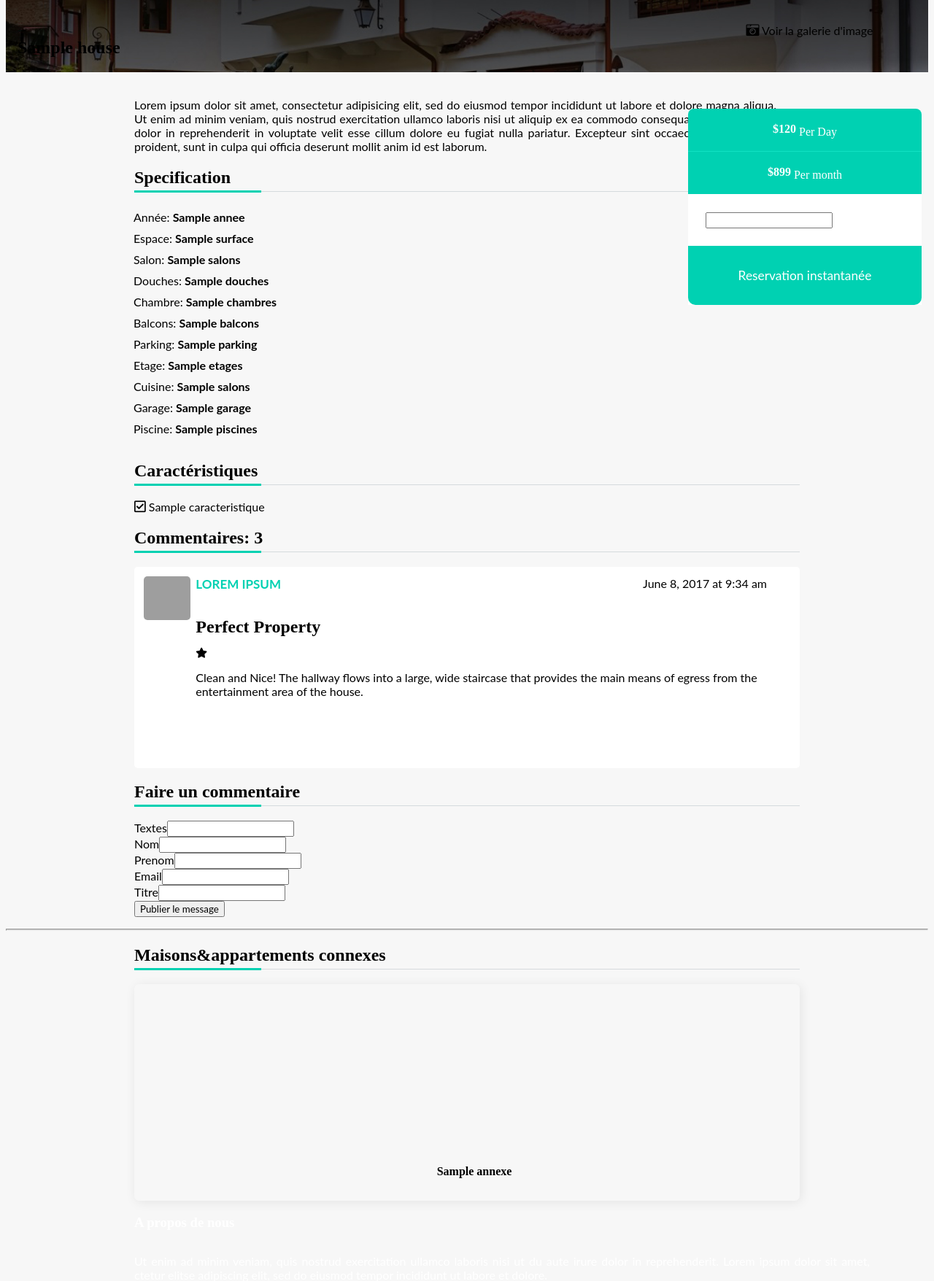
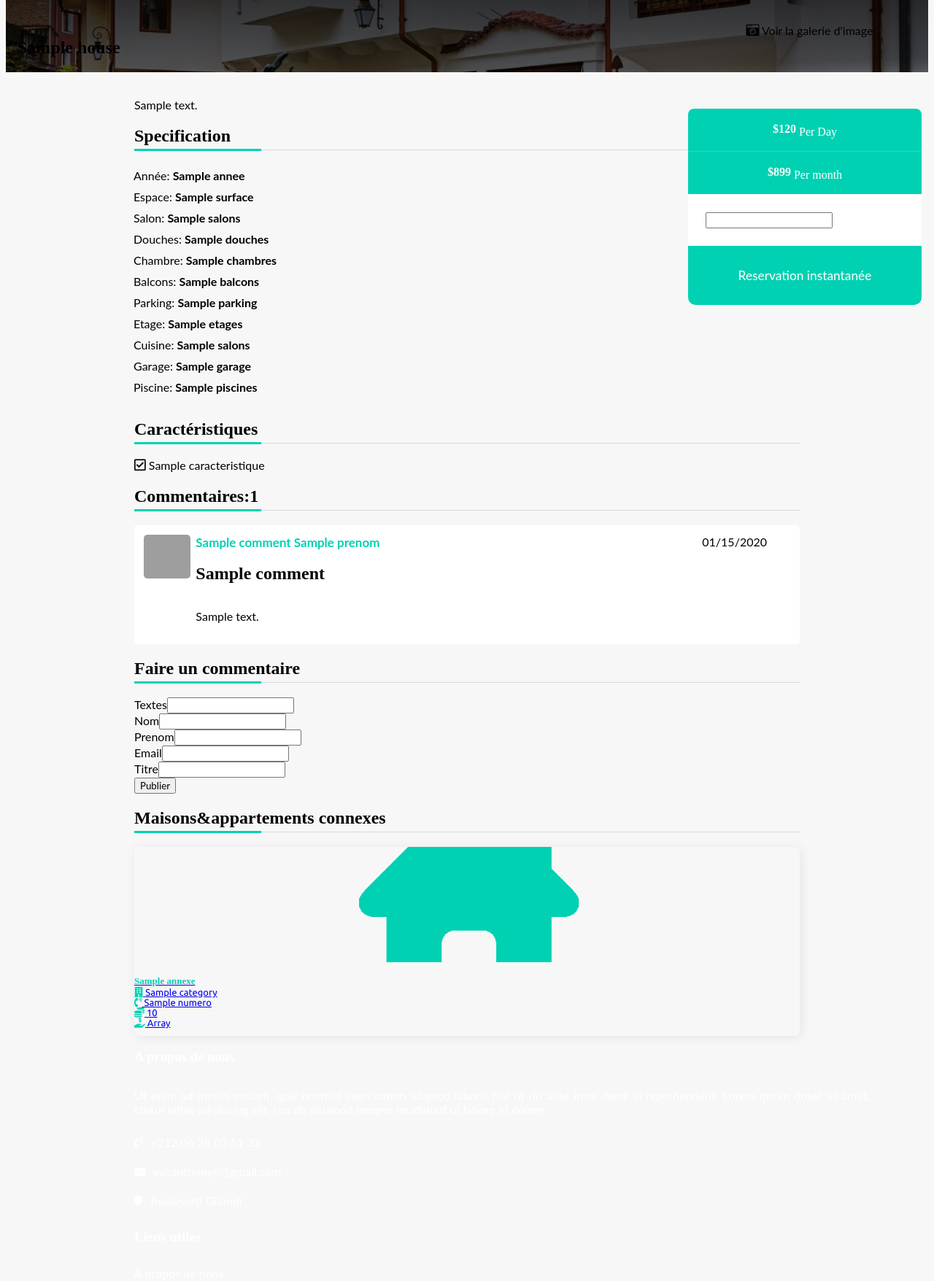
Before and after one commit to Yahshoua/gabon-immo, a Symfony app: template templates/immo/index.html.twig in a window 1280 px wide. Shown: the part 175-1931 px from the top of the page at 73% size. Run offline with Twig, Linux system fonts and the light colour scheme; the template is opened without the code that fills it: most values are stand-ins (such as "Sample title", 1, 10 or a date in 2020); form fields are guessed from the names that the template uses; some libraries are stand-ins or nearby versions; grey boxes are pictures that could not be loaded.

Commit message:
mise à jour des commentaires

```diff
--- a/assets/css/style.css
+++ b/assets/css/style.css
@@ -54,7 +54,7 @@ body, button, input, select, textarea {
 }
 .child-content {
     display: grid;
-    padding: 3ex;
+    padding: 7px;
     width: 50%
 }
 .col-content>.child-content:first-of-type {
--- a/public/css/mystyle.css
+++ b/public/css/mystyle.css
@@ -1,6 +1,6 @@
 .col-list {
-    margin-left: 14rem !important;
-    margin-right: 14rem !important;
+    margin-left: 8rem !important;
+    margin-right: 8rem !important;
     flex-wrap: wrap !important
 }
 .child-content {
--- a/templates/base.html.twig
+++ b/templates/base.html.twig
@@ -216,7 +216,6 @@
                 });
               });
                 // codes pour ajouter et supprimer des photos
-
               var $newLinkLi = $('.photogrphy')
               $collectionHolder = $("div.photographies");
                $collectionHolder.find('.photogrphy').each(function() {
@@ -268,11 +267,74 @@
                     });
                     $('.slide-ill').css('height', $('.col-publish').height() + $('.navbar').height() + 'px' )
                 }
-                  //toto
+                  //titi
                $("#toto").html($collectionHolder)
 
                var app = angular.module('myapp', [])
-               app.controller("publishController",function($scope){
+              app.controller('formController', function($scope){
+                    $('.comment').on('click', function(e) {
+                        e.preventDefault()
+                        var form = $('form[name="form_comment"]').serialize()
+                        var titre = $(this).attr('titre')
+                        var id = $(this).attr('id')
+                        var link = `${titre}-${id}`
+                        console.log(link)
+                        $scope.alert = false
+                        if($("#form_comment_textes").val()== '') {
+                            $scope.message = true
+                            $scope.alert = true
+                             $scope.$apply()
+                            return
+                        }
+                        $scope.message = false
+                        if($("#form_comment_nom").val()== '') {
+                            $scope.nom = true
+                            $scope.alert = true
+                             $scope.$apply()
+                            return
+                        }
+                        $scope.nom = false
+                         if($("#form_comment_prenom").val()== '') {
+                            $scope.prenom = true
+                            $scope.alert = true
+                             $scope.$apply()
+                            return
+                        }
+                        $scope.prenom = false
+                         if($("#form_comment_email").val()== '') {
+                            $scope.email = true
+                            $scope.alert = true
+                             $scope.$apply()
+                            return
+                        }
+                        $scope.email = false
+                        if($("#form_comment_titre").val()== '') {
+                            $scope.titre = true
+                            $scope.alert = true
+                             $scope.$apply()
+                            return
+                        }
+                        $scope.titre = false
+                        $scope.alert = false
+                        $scope.send = true
+                        $scope.$apply()
+                        $("#form_comment_textes, #form_comment_titre,#form_comment_email,#form_comment_prenom, #form_comment_nom").val('')
+                        setTimeout(function(){
+                          $.ajax({
+                            method: 'POST',
+                            url:`${titre}-${id}`,
+                            data: form
+                          }).done(function(data) {
+                              $("#commentaires").prepend(data)
+                               $scope.send = false
+                                $scope.$apply()
+                          })
+                          }, 3000)
+
+                    })
+
+              })
+               .controller("publishController",function($scope){
                  $('.file-input').on('change', function() {
                    var $container = $('div#appartement_photographies');
                    var elm = $container.attr('data-prototype').replace(/__name__label__/g, 'Fichier n°').replace(/__name__/g,"index")
@@ -302,7 +364,7 @@
                     $('.submited').on('click', function($e){
                     $e.preventDefault()
                     var titre = $('#appartement_title').val()
-                    var adresse = $('#appartement_quartier').val()
+                    var adresse = $('#appartement_numero').val()
                     var ville = $('#appartement_ville').val()
                     var prix = $('#prix').val()
                     console.log(titre.length)
--- a/templates/immo/index.html.twig
+++ b/templates/immo/index.html.twig
@@ -34,7 +34,7 @@ body {
     }
     .col-comment {
         background: #fff;
-        height: 250px;
+        height: auto;
         border-radius: 5px;
         padding: 13px;
         display: flex
@@ -48,7 +48,6 @@ body {
         background-size: cover
     }
     .col-ex {
-        height: 200px;
         width: 100%;
         margin-left: 7px;
     }
@@ -116,6 +115,14 @@ body {
     .title {
         font-family: lato-bold !important;
     }
+    .annex {
+            padding-bottom: 0;
+            font-size: 13px;
+    }
+     .annex i {
+            font-size: 14px !important;
+    }
+
 </style>
     <div class="col-head-immo" style="background:url('http://127.0.0.1:8000/images/duplex_house.jpg') center no-repeat;background-size: cover">
         <div style="display: flex;padding-top: 2rem;">
@@ -139,12 +146,7 @@ body {
 
             </div> #}
             <p style="margin-right: 13rem;text-align: justify;">
-                 Lorem ipsum dolor sit amet, consectetur adipisicing elit, sed do eiusmod
-                tempor incididunt ut labore et dolore magna aliqua. Ut enim ad minim veniam,
-                quis nostrud exercitation ullamco laboris nisi ut aliquip ex ea commodo
-                consequat. Duis aute irure dolor in reprehenderit in voluptate velit esse
-                cillum dolore eu fugiat nulla pariatur. Excepteur sint occaecat cupidatat non
-                proident, sunt in culpa qui officia deserunt mollit anim id est laborum.
+                {{houses.commentaire}}
             </p>
         </div>
         <div class="column is-5">
@@ -225,16 +227,19 @@ body {
             </div>
         </div>
     </div>
+    <section ng-controller="formController">
     <div class="columns" style="margin-left: 11rem;margin-right: 11rem;margin-top: 1rem;flex-wrap: wrap">
         <div class="column is-6" >
              <div>
-                <h2 class="title is-4 h-spec">Commentaires: 3</h2>
+                <h2 class="title is-4 h-spec">Commentaires:{{count}}</h2>
             </div>
         </div>
         <div class="column is-6" >
 
         </div>
     </div>
+            <section id="commentaires">
+            {% for comment in houses.comments|reverse %}
                 <div class="columns" style="margin-left: 11rem;margin-right: 11rem;flex-wrap: wrap;">
                     <div class="column is-8">
                         <div class="col-comment">
@@ -243,22 +248,21 @@ body {
                         </div>
                             <div class="col-ex" style="display: grid">
                                 <span>
-                        <span style="float: left;font-size: 17px;font-weight: bold;color: #00d1b2"> LOREM IPSUM </span>
-                        <span style="float: right;margin-right: 2rem">June 8, 2017 at 9:34 am</span>
+                                    <span style="float: left;font-size: 17px;font-weight: bold;color: #00d1b2">
+                                    {{comment.nom}} {{comment.prenom}} </span>
+                                    <span style="float: right;margin-right: 2rem">{{comment.createdAt|date("m/d/Y", "Europe/Paris") }}</span>
                                 </span>
-
-                    <div style="display: ">
-                        <h2 class="title is-5" style="margin-bottom: 11px">Perfect Property</h2>
-                        <i class="fas fa-star" style="font-size: 14px;"></i>
+                                <div>
+                                    <h2 class="title is-5" style="margin-bottom: 0">{{comment.titre}}</h2>
                                     <br>
-                        <p>
-                                Clean and Nice! The hallway flows into a large, wide staircase that provides the main means of egress from the entertainment area of the house.
-                        </p>
+                                    <p> {{comment.textes}} </p>
                                 </div>
                             </div>
                         </div>
                     </div>
                 </div>
+            {% endfor %}
+            </section>
      <div class="columns" style="margin-left: 11rem;margin-right: 11rem;margin-top: 1rem;flex-wrap: wrap">
         <div class="column is-6" >
              <div>
@@ -268,28 +272,36 @@ body {
         <div class="column is-6" >
 
         </div>
+        <div class="column is-6 alert" ng-show="alert">
+                        <div class="notification is-danger">
+                            <button class="delete"></button>
+                            Remplissez les champs laissés en rouge / vide !
                         </div>
+        </div>
+    </div>
+
+
     <div class="columns" style="margin-left: 11rem;margin-right: 11rem;flex-wrap: wrap;">
      {{ form_errors(form) }}
          <div class="column is-8">
                 {{form_start(form)}}
-                    {{form_row(form.textes)}}
+                    {{form_row(form.textes, {'attr': {'ng-class': "[{'input is-danger': message, 'input': 'true'}]"}}) }}
                     <div class="columns" style="flex-wrap: wrap">
                         <div class="column is-4 " style="position: relative">
-                            {{form_row(form.nom)}}
+                            {{form_row(form.nom, {'attr': {'ng-class': "[{'input is-danger': nom, 'input': 'true'}]"}} )}}
                         </div>
                          <div class="column is-4 ">
-                             {{form_row(form.prenom)}}
+                             {{form_row(form.prenom, {'attr': {'ng-class': "[{'input is-danger': prenom, 'input': 'true'}]"}}) }}
                         </div>
                          <div class="column is-4 ">
-                             {{form_row(form.email)}}
+                             {{form_row(form.email, {'attr': {'ng-class': "[{'input is-danger': email, 'input': 'true'}]"}})}}
                         </div>
 
                         <div class="column is-12" style="">
-                                {{form_row(form.titre)}}
+                                {{form_row(form.titre, {'attr': {'ng-class': "[{'input is-danger': titre, 'input': 'true'}]"}} )}}
                         </div>
                         <div class="column is-12" style="margin-bottom: 1rem">
-                            <input type="submit" class="button is-primary" value="Publier le message">
+                            <button type="submit" class="button is-primary comment" value="Publier le message" titre="{{houses.slugs}}" id="{{houses.id}}" ng-class="[{'is-loading': send}]">Publier</button>
                         </div>
                     </div>
         {{form_end(form)}}
@@ -316,7 +328,6 @@ body {
                 $('.picked').pickadate()
             })
         </script>
-        <hr>
          <div class="columns" style="margin-left: 11rem;margin-right: 11rem;margin-top: 1rem;flex-wrap: wrap">
         <div class="column is-6" >
              <div>
@@ -327,17 +338,51 @@ body {
 
         </div>
     </div>
+</section>
         <div class="columns" style="flex-wrap: wrap;margin-left: 11rem;margin-right: 11rem">
             {% for annexe in annexes %}
             <div class="column is-4">
+                <a href="{{path('immo', {'title': annexe.slugs, 'id': annexe.id } )}}">
                <div class="card" style="border-radius: 7px;">
+               {% if annexe.image.name %}
                     <div class="card-content" style="background: url('{{ vich_uploader_asset(annexe, 'imageFile') }}') center no-repeat;background-size: cover;height: 216px;border-radius: 5px 7px 0 0;">
 
                     </div>
+                {% else %}
+                     <div class="card-content" style="background: url('../images/home.png') center no-repeat;background-size: 50%;height: 158px;border-radius: 5px 7px 0 0;">
+
+                    </div>
+                {% endif %}
                     <footer class="card-footer">
-                      <div style="width: 100%;text-align: center;font-family: 'Lato-Bold';padding: 10px"> <h4 class="title is-5" style="color: #000"> {{annexe.title}} </h4> </div>
+                      <div class="columns" style="font-family: 'ubuntu';flex-wrap: wrap;width: 100%;margin: 0">
+                        <div class="column is-12 annex">
+                            <h4 class="title is-5" style="color: #000;text-align: left;color: #00d1b2;    margin-bottom: 0;"> {{annexe.title}}
+                                                    </h4>
+                        </div>
+
+                       <div class="column is-6 annex" style="text-align: left;">
+                                <i class="fas fa-building" style="font-size: 12px;color: #00d1b2;"></i>
+                                <span style="font-family: ubuntu;"> {{annexe.category.label}} </span>
+
+                       </div>
+
+                            <div class="column is-6 annex">
+                               <i class="fas fa-phone-volume" style="color: #00d1b2;"></i> {{annexe.numero}}
+                            </div>
+                             <div class="column is-6 annex">
+                               <i class="fas fa-coins" style="color: #00d1b2;"></i> {{annexe.prix}}
+                            </div>
+                            {% for type in annexe.types %}
+                            <div class="column is-6 annex" style="padding-bottom: 11px;">
+                               <i class="fas fa-hand-holding-usd" style="color: #00d1b2;"></i> {{type.types}}
+                            </div>
+                            {% endfor %}
+
+
+                      </div>
                     </footer>
                 </div>
+                </a>
             </div>
             {% endfor %}
         </div>
--- a/templates/publish/index.html.twig
+++ b/templates/publish/index.html.twig
@@ -165,7 +165,7 @@ form[name=appartement] {
                         {% endverbatim %}
                     </div>
                     <div class="column is-4">
-                        {{ form_row(form.quartier, {'attr': {'ng-class': "[{'input is-danger': adresse, 'input': 'true'}]"}}) }}
+                        {{ form_row(form.numero, {'attr': {'ng-class': "[{'input is-danger': adresse, 'input': 'true'}]"}}) }}
                     </div>
                     <div class="column is-4">
                         {{ form_row(form.ville, {'attr': {'ng-class': "[{'input is-danger': ville, 'input': 'true'}]"}}) }}
@@ -237,6 +237,9 @@ form[name=appartement] {
                     <div class="column is-12" style="display: grid">
                         {{form_row(form.tags, {'attr': {'id': 'tags'}})}}
                     </div>
+                    <div class="column is-12" style="display: grid">
+                        {{form_row(form.commentaire)}}
+                    </div>
                     <div class="column is-12" style="dispaly: grid">
                         <label>Ajouter une photo de votre bien (facultatif)</label>
                             <div class="file has-name">
```
Also changed, not shown: templates/home/index.html.twig (+13 -6 lines), templates/immo/commentaires.html.twig (added, +22 -0 lines), public/images/appart/5dea754e636d8238416947.png (added), public/images/appart/5dea8c5f9df64236768342.png (added), public/images/appart/5dea8cb982b2a536656563.jpg (added), public/images/appart/5dea98e56eda8320777455.jpg (added). Lines whose indentation alone changed are shown as unchanged.
